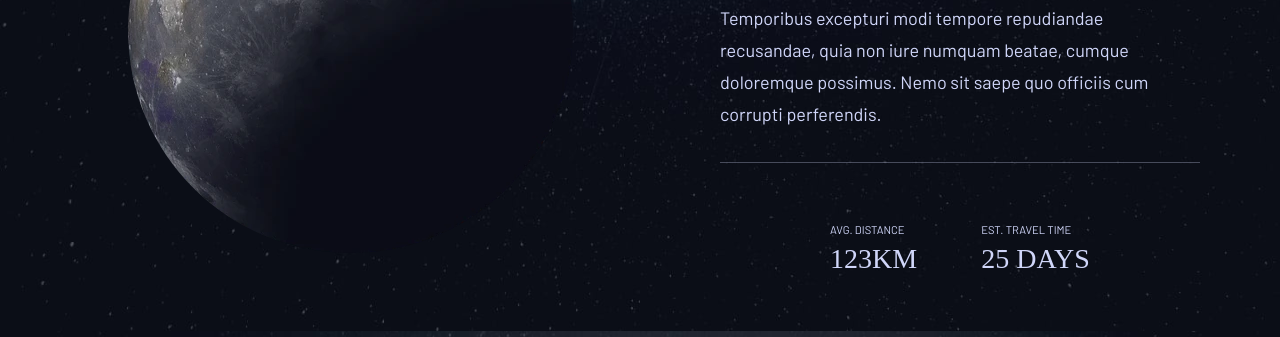
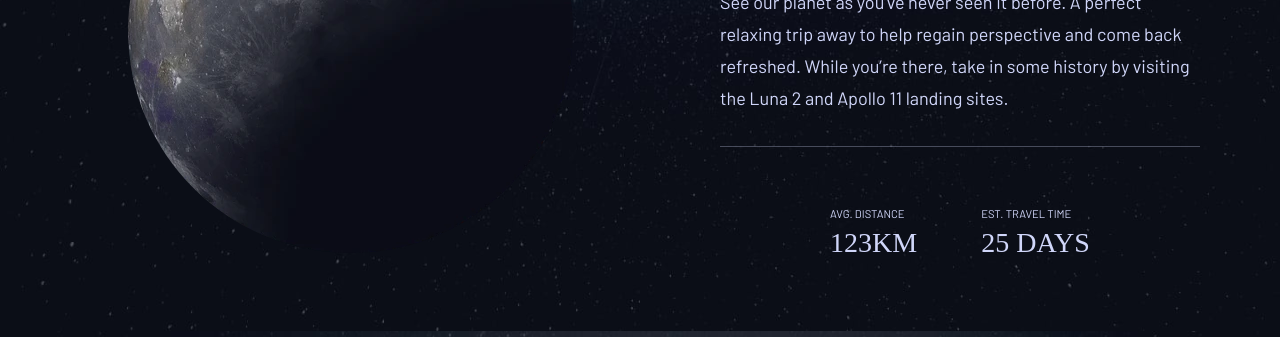
Before and after one commit to jlopcun/space-frmentor, a plain HTML site: page html/destination.html in a window 1280 px wide. Shown: the part 469-806 px from the top of the page. Drawn offline with Linux system fonts and the light colour scheme; a web font is replaced by a local one.

Commit message:
just stupid thing

```diff
--- a/html/destination.html
+++ b/html/destination.html
@@ -29,7 +29,7 @@
             </div>
 
                 <h2 class="mainContent__info--title pageTitle uppercase" data-planetInf="name">Moon</h2>
-                <p class="mainContent__info--text bodyText text_center" data-planetInf="desc">Lorem ipsum dolor sit amet consectetur adipisicing elit. Temporibus excepturi modi tempore repudiandae recusandae, quia non iure numquam beatae, cumque doloremque possimus. Nemo sit saepe quo officiis cum corrupti perferendis.</p>
+                <p class="mainContent__info--text bodyText text_center" data-planetInf="desc">See our planet as you’ve never seen it before. A perfect relaxing trip away to help regain perspective and come back refreshed. While you’re there, take in some history by visiting the Luna 2 and Apollo 11 landing sites.</p>
                 <div class="mainContent__info--data">
                     <p class="subheading1 data__distance uppercase data-element" title="Avg. distance" data-planetInf="dist">123km</p>
                     <p class="subheading1 data__time uppercase data-element" title="Est. travel time" data-planetInf="time">25 days</p>
```
